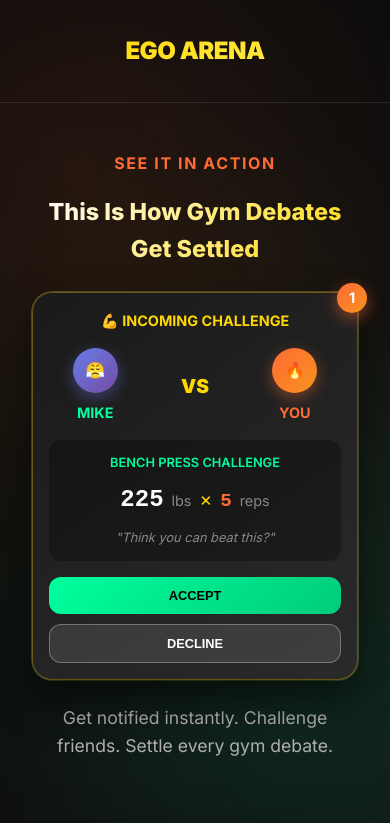
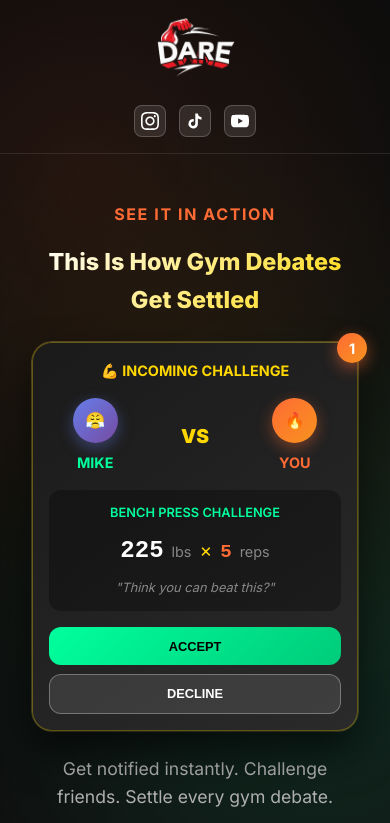
Before and after one commit to evanlambb/Fitness-App, a website: page index.html in a window 390 px wide. Shown: the top 823 px of the page. Drawn offline with nearby package versions, Linux system fonts and the light colour scheme.

Commit message:
added the logo

```diff
--- a/fitness-app-signup.css
+++ b/fitness-app-signup.css
@@ -44,8 +44,15 @@ body {
 /* Header */
 .header {
     padding: 2rem;
-    text-align: center;
     border-bottom: 1px solid rgba(255, 255, 255, 0.1);
+}
+
+.header-content {
+    display: flex;
+    justify-content: space-between;
+    align-items: center;
+    max-width: 1200px;
+    margin: 0 auto;
 }
 
 .logo {
@@ -56,6 +63,58 @@ body {
     -webkit-text-fill-color: transparent;
     background-clip: text;
     letter-spacing: -0.02em;
+    margin: 0;
+}
+
+.logo-image {
+    width: 200px;
+    height: auto;
+    max-width: 100%;
+}
+
+/* Header Social Media */
+.header-social-media {
+    display: flex;
+    gap: 1rem;
+    align-items: center;
+}
+
+.header-social-media .social-icon {
+    width: 40px;
+    height: 40px;
+    display: flex;
+    align-items: center;
+    justify-content: center;
+    border-radius: 8px;
+    background: rgba(255, 255, 255, 0.1);
+    border: 1px solid rgba(255, 255, 255, 0.2);
+    transition: all 0.3s ease;
+    text-decoration: none;
+}
+
+.header-social-media .social-icon:hover {
+    background: rgba(255, 255, 255, 0.2);
+    border-color: rgba(255, 255, 255, 0.4);
+    transform: translateY(-2px);
+}
+
+.header-social-media .social-icon svg {
+    width: 22px;
+    height: 22px;
+    fill: #ffffff;
+    transition: all 0.3s ease;
+}
+
+.header-social-media .social-icon.instagram:hover svg {
+    fill: #e4405f;
+}
+
+.header-social-media .social-icon.tiktok:hover svg {
+    fill: #000000;
+}
+
+.header-social-media .social-icon.youtube:hover svg {
+    fill: #ff0000;
 }
 
 
@@ -646,6 +705,34 @@ body {
 
 /* Responsive Design */
 @media (max-width: 768px) {
+    /* Header Mobile */
+    .header {
+        padding: 1rem;
+    }
+
+    .header-content {
+        flex-direction: column;
+        gap: 1rem;
+    }
+
+    .logo-image {
+        width: 150px;
+    }
+
+    .header-social-media {
+        gap: 0.8rem;
+    }
+
+    .header-social-media .social-icon {
+        width: 36px;
+        height: 36px;
+    }
+
+    .header-social-media .social-icon svg {
+        width: 20px;
+        height: 20px;
+    }
+
     /* Hero Section - Stack Vertically on Mobile */
     .hero-section {
         grid-template-columns: 1fr;
@@ -793,6 +880,21 @@ body {
 
 /* Extra Small Mobile */
 @media (max-width: 480px) {
+    /* Header Extra Small Mobile */
+    .logo-image {
+        width: 120px;
+    }
+
+    .header-social-media .social-icon {
+        width: 32px;
+        height: 32px;
+    }
+
+    .header-social-media .social-icon svg {
+        width: 18px;
+        height: 18px;
+    }
+
     .demo-headline {
         font-size: clamp(1.2rem, 6vw, 1.8rem);
     }
--- a/index.html
+++ b/index.html
@@ -3,7 +3,6 @@
 <head>
     <meta charset="UTF-8">
     <meta name="viewport" content="width=device-width, initial-scale=1.0">
-    <title>Join the Battle - Fitness Challenge App</title>
 
     <!-- Google Analytics -->
     <script async src="https://www.googletagmanager.com/gtag/js?id=G-J1FPHPCNWF"></script>
@@ -29,8 +28,27 @@
 
     <!-- Header -->
     <header class="header">
-        <div class="logo">
-            EGO ARENA
+        <div class="header-content">
+            <div class="logo">
+                <img class="logo-image" src="assets/darefitness2.png" alt="EGO ARENA Logo">
+            </div>
+            <div class="header-social-media">
+                <a href="#" class="social-icon instagram" title="Follow us on Instagram">
+                    <svg viewBox="0 0 24 24">
+                        <path d="M12 2.163c3.204 0 3.584.012 4.85.07 3.252.148 4.771 1.691 4.919 4.919.058 1.265.069 1.645.069 4.849 0 3.205-.012 3.584-.069 4.849-.149 3.225-1.664 4.771-4.919 4.919-1.266.058-1.644.07-4.85.07-3.204 0-3.584-.012-4.849-.07-3.26-.149-4.771-1.699-4.919-4.92-.058-1.265-.07-1.644-.07-4.849 0-3.204.013-3.583.07-4.849.149-3.227 1.664-4.771 4.919-4.919 1.266-.057 1.645-.069 4.849-.069zm0-2.163c-3.259 0-3.667.014-4.947.072-4.358.2-6.78 2.618-6.98 6.98-.059 1.281-.073 1.689-.073 4.948 0 3.259.014 3.668.072 4.948.2 4.358 2.618 6.78 6.98 6.98 1.281.058 1.689.072 4.948.072 3.259 0 3.668-.014 4.948-.072 4.354-.2 6.782-2.618 6.979-6.98.059-1.28.073-1.689.073-4.948 0-3.259-.014-3.667-.072-4.947-.196-4.354-2.617-6.78-6.979-6.98-1.281-.059-1.69-.073-4.949-.073zm0 5.838c-3.403 0-6.162 2.759-6.162 6.162s2.759 6.163 6.162 6.163 6.162-2.759 6.162-6.163c0-3.403-2.759-6.162-6.162-6.162zm0 10.162c-2.209 0-4-1.79-4-4 0-2.209 1.791-4 4-4s4 1.791 4 4c0 2.21-1.791 4-4 4zm6.406-11.845c-.796 0-1.441.645-1.441 1.44s.645 1.44 1.441 1.44c.795 0 1.439-.645 1.439-1.40s-.644-1.44-1.439-1.44z"/>
+                    </svg>
+                </a>
+                <a href="#" class="social-icon tiktok" title="Follow us on TikTok">
+                    <svg viewBox="0 0 24 24">
+                        <path d="M19.59 6.69a4.83 4.83 0 0 1-3.77-4.25V2h-3.45v13.67a2.89 2.89 0 0 1-5.2 1.74 2.89 2.89 0 0 1 2.31-4.64 2.93 2.93 0 0 1 .88.13V9.4a6.84 6.84 0 0 0-.88-.05A6.33 6.33 0 0 0 5 20.1a6.34 6.34 0 0 0 10.86-4.43v-7a8.16 8.16 0 0 0 4.77 1.52v-3.4a4.85 4.85 0 0 1-1-.1z"/>
+                    </svg>
+                </a>
+                <a href="#" class="social-icon youtube" title="Subscribe to our YouTube">
+                    <svg viewBox="0 0 24 24">
+                        <path d="M23.498 6.186a3.016 3.016 0 0 0-2.122-2.136C19.505 3.545 12 3.545 12 3.545s-7.505 0-9.377.505A3.017 3.017 0 0 0 .502 6.186C0 8.07 0 12 0 12s0 3.93.502 5.814a3.016 3.016 0 0 0 2.122 2.136c1.871.505 9.376.505 9.376.505s7.505 0 9.377-.505a3.015 3.015 0 0 0 2.122-2.136C24 15.93 24 12 24 12s0-3.93-.502-5.814zM9.545 15.568V8.432L15.818 12l-6.273 3.568z"/>
+                    </svg>
+                </a>
+            </div>
         </div>
     </header>
 
```
Also changed, not shown: assets/darefitness.png (added), assets/darefitness2.png (added).
